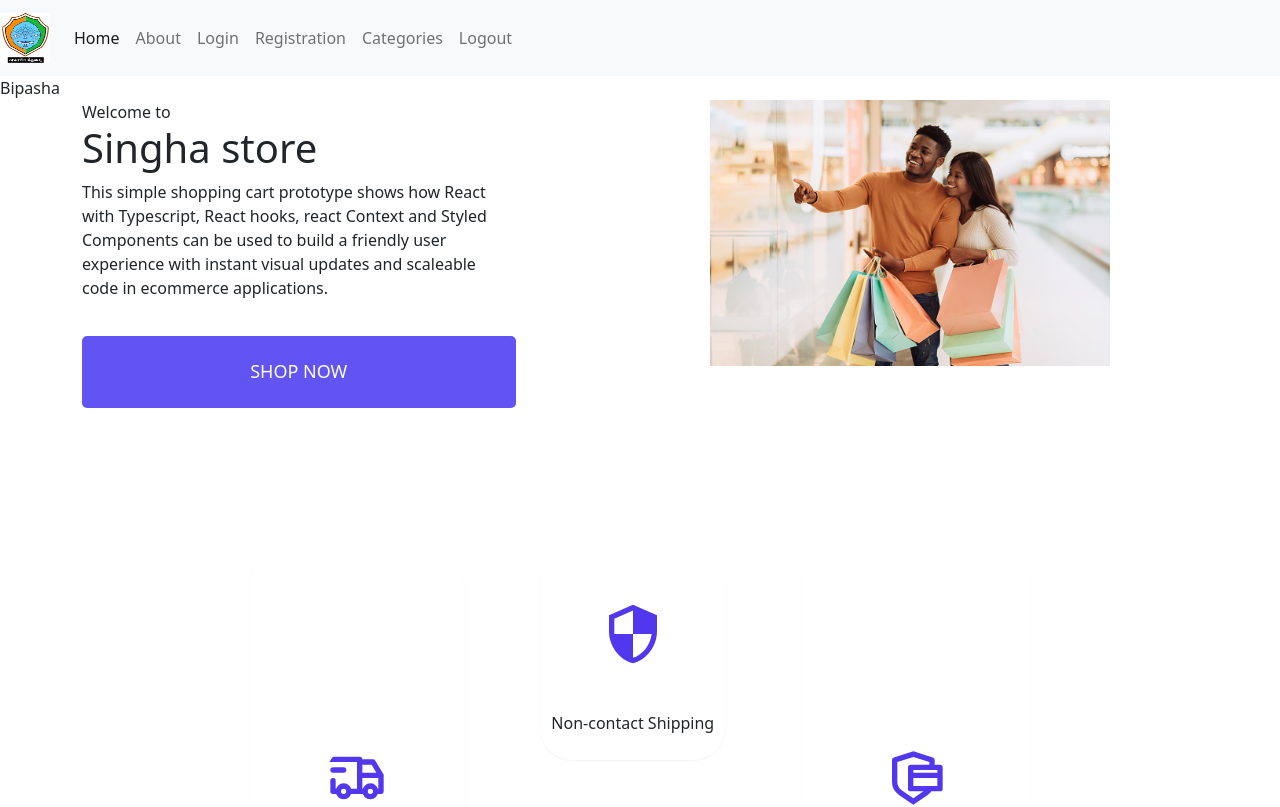
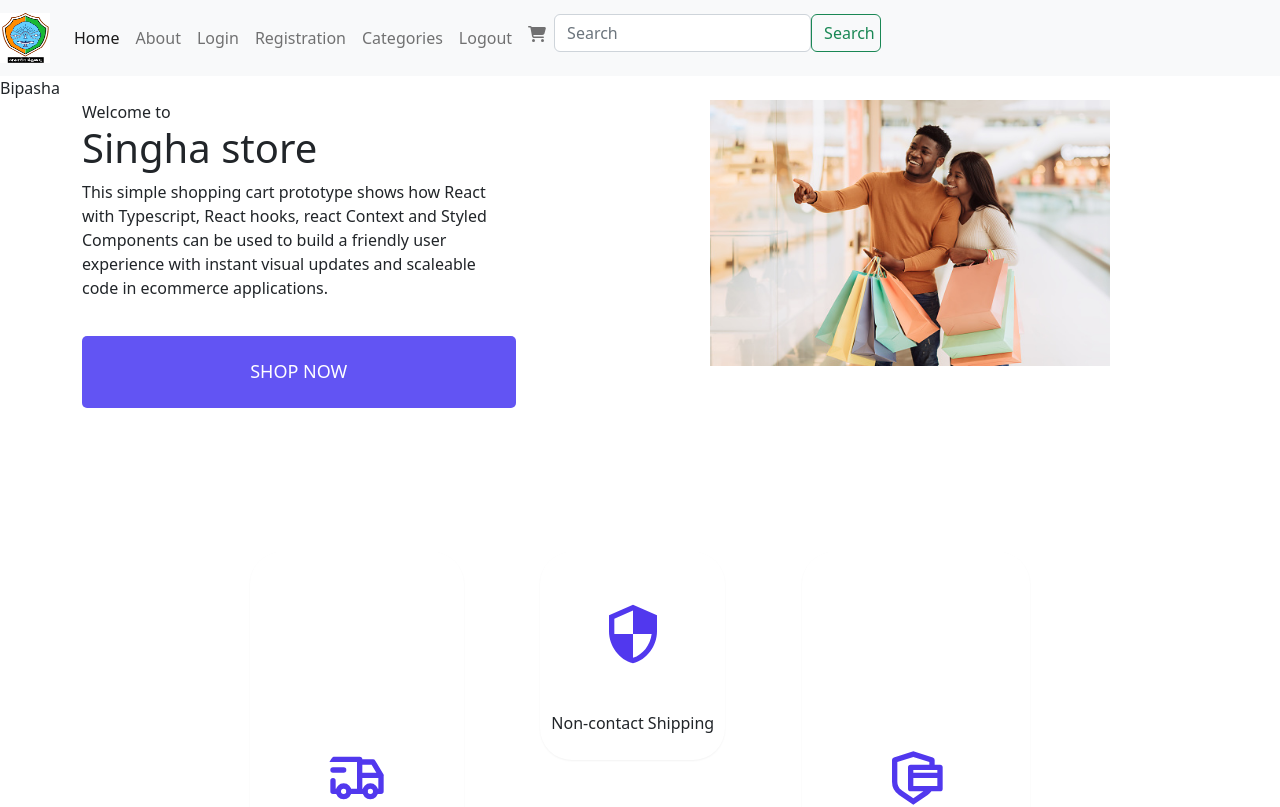
Before and after one commit to Bipasha-Singha/ecommerce-frontend, a React (Create React App) app: page / in a window 1280 px wide. Shown: the top 807 px of the page. Built offline with nearby package versions, Linux system fonts and the light colour scheme; no server answers.

Commit message:
Update Navbar.js

```diff
--- a/src/components/Navbar.js
+++ b/src/components/Navbar.js
@@ -1,16 +1,23 @@
-import React from 'react'
+import React, { useState } from 'react';
 import 'bootstrap/dist/css/bootstrap.css';
-import { NavLink } from 'react-router-dom';
+import { NavLink,  useNavigate } from 'react-router-dom';
 import cottonlogo from '../image/cottonlogo.png';
-//import { Navigate } from 'react-router-dom';
-import { useNavigate } from 'react-router-dom';
+import { FontAwesomeIcon } from '@fortawesome/react-fontawesome';
+import { faShoppingCart} from '@fortawesome/free-solid-svg-icons';
 const Navbar = () => {
+  const [searchTerm, setSearchTerm] = useState('');
   const navigate = useNavigate();
-  const handleLogout = () => {
-    localStorage.removeItem('token');
-    localStorage.removeItem('userId');
-    navigate('/login');
-  }
+
+  const handleSearch = (e) => {
+    e.preventDefault();
+    if (searchTerm) {
+      navigate(`/search?q=${searchTerm}`);
+    } else {
+      navigate('/');
+    }
+    setSearchTerm('');
+  };
+
   return (
     <>
       <nav className="navbar navbar-expand-lg navbar-light bg-light">
@@ -39,9 +46,33 @@
         <NavLink className="nav-link" to="/categories">Categories</NavLink>
       </li>
       <li className="nav-item">
-        <NavLink className="nav-link" to="/logout" onClick={handleLogout}>Logout</NavLink>
+        <NavLink className="nav-link" to="/logout">Logout</NavLink>
       </li>
     </ul>
+    <ul className="navbar-nav">
+        <li className="nav-item">
+            <NavLink className="nav-link" to="/cart">
+               <FontAwesomeIcon icon={faShoppingCart} />
+            </NavLink>
+         </li>
+         <form className="form-inline my-2 my-lg-0" onSubmit={handleSearch}>
+          <div className="d-flex">
+            <input
+              className="form-control mr-sm-2"
+              type="search"
+              placeholder="Search"
+              aria-label="Search"
+              value={searchTerm}
+              onChange={(e) => setSearchTerm(e.target.value)}
+            />
+          <button className="btn btn-outline-success my-2 my-sm-0" type="submit" style={{height: "38px", width: "70px"}}>
+            Search
+          </button>
+
+          </div>
+        </form>
+    </ul>
+
         </div>
       </nav>
     </>
```
